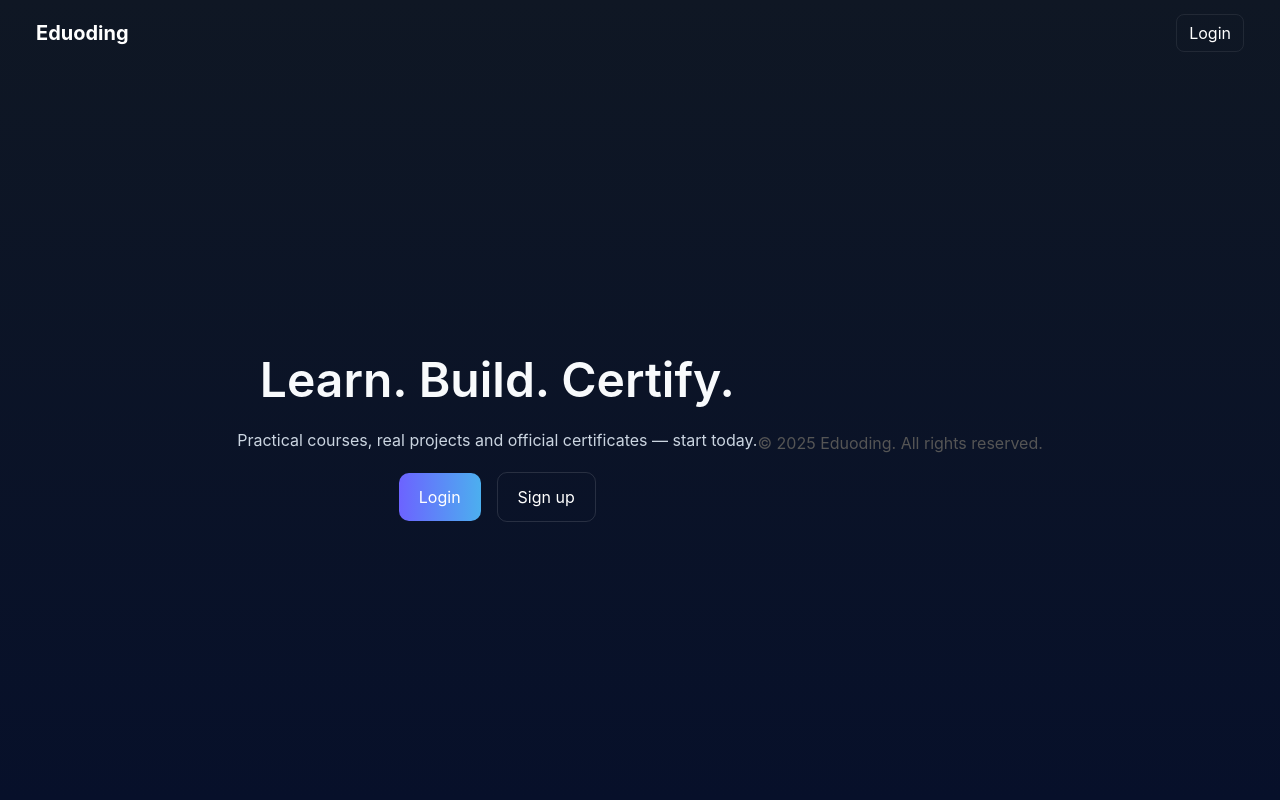
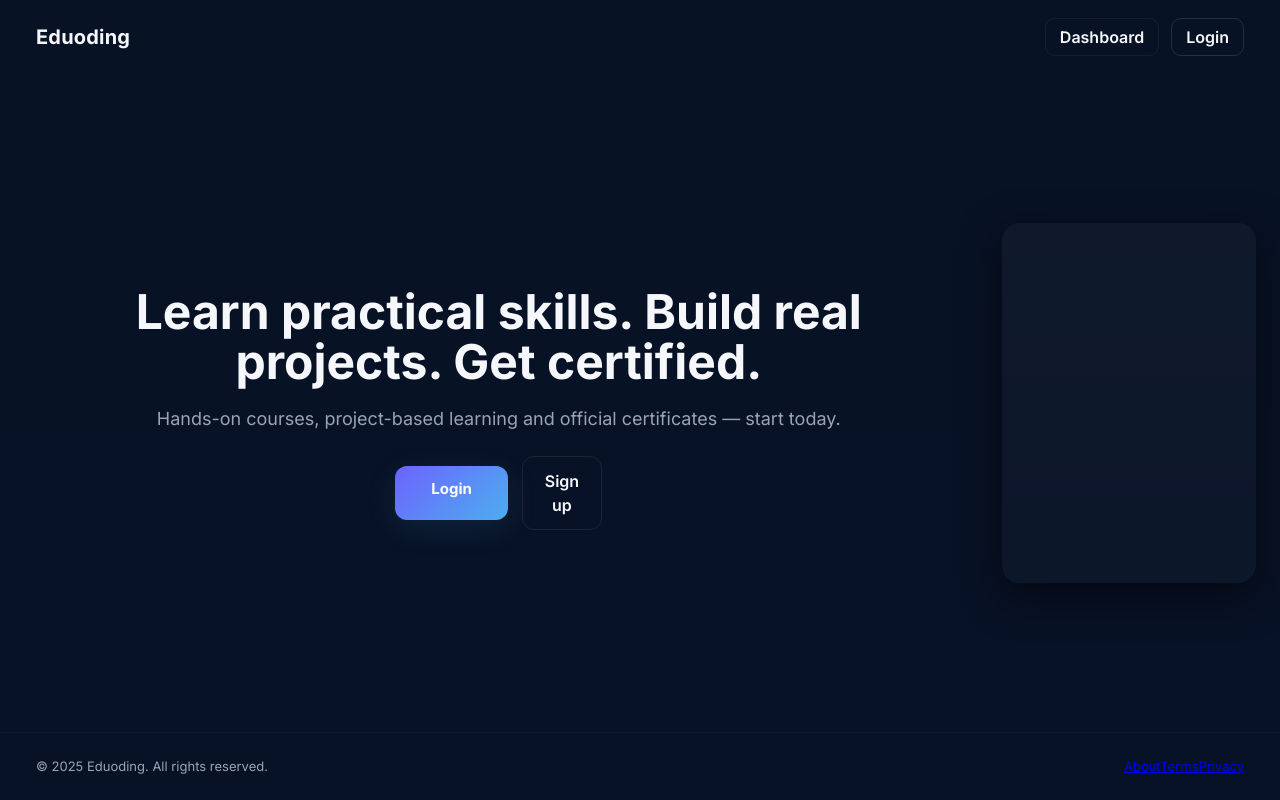
Before and after one commit to Sabeeha-0705/eduoding, a React (Vite) app in the folder client/: page / in a window 1280 px wide. Built offline with nearby package versions, Linux system fonts and the light colour scheme.

Commit message:
feat: landing + theme

```diff
--- a/client/index.html
+++ b/client/index.html
@@ -2,6 +2,7 @@
 <html lang="en">
   <head>
     <meta charset="UTF-8" />
+    <link href="https://fonts.googleapis.com/css2?family=Inter:wght@400;600;700&display=swap" rel="stylesheet">
     <link rel="icon" type="image/svg+xml" href="/vite.svg" />
     <meta name="viewport" content="width=device-width, initial-scale=1.0" />
     <title>Vite + React</title>
--- a/client/src/pages/Landing.css
+++ b/client/src/pages/Landing.css
@@ -1,31 +1,56 @@
 /* src/pages/Landing.css */
-.landing-root {
-  min-height: 100vh;
-  display:flex;
-  flex-direction:column;
-  background: linear-gradient(180deg,#0f1724 0%, #07102a 100%);
-  color: #fff;
-  font-family: Inter, system-ui, sans-serif;
+/* import a Google font in index.html or main css:
+<link href="https://fonts.googleapis.com/css2?family=Inter:wght@400;600;700&display=swap" rel="stylesheet"> */
+
+:root{
+  --bg:#071224;
+  --primary:#6C63FF;
+  --accent-start:#6C63FF;
+  --accent-end:#4CAFEE;
+  --muted:#9AA4B2;
+  --surface: rgba(255,255,255,0.03);
+  --text:#F5F7FB;
+  --radius:12px;
 }
-.landing-header{
-  display:flex;
-  justify-content:space-between;
-  align-items:center;
-  padding:18px 36px;
+
+*{box-sizing:border-box;font-family:Inter, system-ui, -apple-system, "Segoe UI", Roboto, "Helvetica Neue", Arial;}
+
+.landing-root{min-height:100vh;background:linear-gradient(180deg,var(--bg) 0%, #081226 60%);color:var(--text);display:flex;flex-direction:column;}
+.landing-header{display:flex;justify-content:space-between;align-items:center;padding:22px 36px;}
+.brand{font-weight:700;font-size:20px;letter-spacing:0.2px;}
+nav a{margin-left:12px;text-decoration:none;font-weight:600;}
+.nav-btn{background:transparent;border:1px solid rgba(255,255,255,0.06);padding:8px 14px;border-radius:10px;color:var(--text)}
+.nav-outline{background:transparent;border:1px solid rgba(255,255,255,0.12);padding:8px 14px;border-radius:10px;color:var(--text)}
+
+.hero{display:flex;align-items:center;justify-content:center;padding:40px 24px 80px;gap:28px;flex:1;}
+.hero-inner{max-width:980px;text-align:center;padding:28px;border-radius:var(--radius);}
+.hero h1{font-size:48px;margin:12px 0 18px;line-height:1.04;font-weight:700;color:var(--text);}
+.subtitle{color:var(--muted);font-size:18px;margin-bottom:24px;}
+
+.cta-row{display:inline-flex;gap:14px;}
+.btn-primary{
+  padding:12px 24px;border-radius:12px;font-weight:700;color:#fff;text-decoration:none;
+  background: linear-gradient(135deg,var(--accent-start),var(--accent-end));
+  box-shadow: 0 8px 30px rgba(76,175,238,0.12);
 }
-.brand{
-  font-weight:700;
-  font-size:20px;
-  color:#fff;
+.btn-outline{
+  padding:12px 22px;border-radius:12px;background:transparent;border:1px solid rgba(255,255,255,0.08);color:var(--text);
+  display:inline-flex;align-items:center;text-decoration:none;font-weight:600;
 }
-nav .btn{ margin-left:8px; text-decoration:none; padding:8px 12px; border-radius:8px; background:transparent; color:#fff; border:1px solid rgba(255,255,255,0.08); }
-.landing-main{ flex:1; display:flex; align-items:center; justify-content:center; padding:48px; }
-.hero{ max-width:900px; text-align:center; }
-.hero h1{ font-size:48px; margin-bottom:12px; color: #f8fafc; }
-.hero p{ color: #cbd5e1; margin-bottom:20px; }
-.cta .btn{ display:inline-block; margin:0 8px; text-decoration:none; padding:12px 20px; border-radius:10px;}
-.btn.primary{ background: linear-gradient(90deg,#6c63ff,#4cafef); color:#fff; }
-.btn.outline{ background:transparent; color:#fff; border:1px solid rgba(255,255,255,0.12); }
 
-.landing-footer{ margin-top:40px; text-align:center; color:#94a3b8; }
-@media (max-width:700px){ .hero h1{ font-size:28px } .landing-header{ padding:12px } }
+.hero-image{width:360px;height:360px;border-radius:18px;background:linear-gradient(180deg, rgba(255,255,255,0.03), rgba(255,255,255,0.02));box-shadow: 0 12px 40px rgba(0,0,0,0.6);display:none;}
+
+.landing-footer{padding:24px 36px;border-top:1px solid rgba(255,255,255,0.02);display:flex;justify-content:space-between;color:var(--muted);font-size:13px}
+
+/* responsive */
+@media(min-width:1100px){
+  .hero{padding-top:80px;}
+  .hero{flex-direction:row;}
+  .hero-image{display:block}
+}
+@media(max-width:720px){
+  .hero h1{font-size:30px}
+  .hero-image{display:none}
+  .landing-header{padding:16px}
+  .landing-footer{font-size:12px;padding:16px}
+}
--- a/client/src/pages/Landing.jsx
+++ b/client/src/pages/Landing.jsx
@@ -8,24 +8,36 @@ export default function Landing() {
       <header className="landing-header">
         <div className="brand">Eduoding</div>
         <nav>
-          <Link to="/auth" className="btn small">Login</Link>
+          <Link to="/dashboard" className="nav-btn">Dashboard</Link>
+          <Link to="/" className="nav-outline">Login</Link>
         </nav>
       </header>
 
-      <main className="landing-main">
-        <div className="hero">
-          <h1>Learn. Build. Certify.</h1>
-          <p>Practical courses, real projects and official certificates — start today.</p>
-          <div className="cta">
-            <Link to="/auth" className="btn primary">Login</Link>
-            <Link to="/auth" className="btn outline">Sign up</Link>
+      <main className="hero">
+        <div className="hero-inner">
+          <h1>Learn practical skills. Build real projects. Get certified.</h1>
+          <p className="subtitle">
+            Hands-on courses, project-based learning and official certificates — start today.
+          </p>
+
+          <div className="cta-row">
+            <Link to="/" className="btn-primary">Login</Link>
+            <Link to="/" className="btn-outline">Sign up</Link>
           </div>
         </div>
+        <div className="hero-image" aria-hidden="true">
+          {/* optional: place svg/illustration here or use background image */}
+        </div>
+      </main>
 
-        <footer className="landing-footer">
-          <p>&copy; {new Date().getFullYear()} Eduoding. All rights reserved.</p>
-        </footer>
-      </main>
+      <footer className="landing-footer">
+        <div>© {new Date().getFullYear()} Eduoding. All rights reserved.</div>
+        <div className="footer-links">
+          <a href="/about">About</a>
+          <a href="/terms">Terms</a>
+          <a href="/privacy">Privacy</a>
+        </div>
+      </footer>
     </div>
   );
 }
```
Also changed, not shown: client/src/assets/hero.svg (added).
